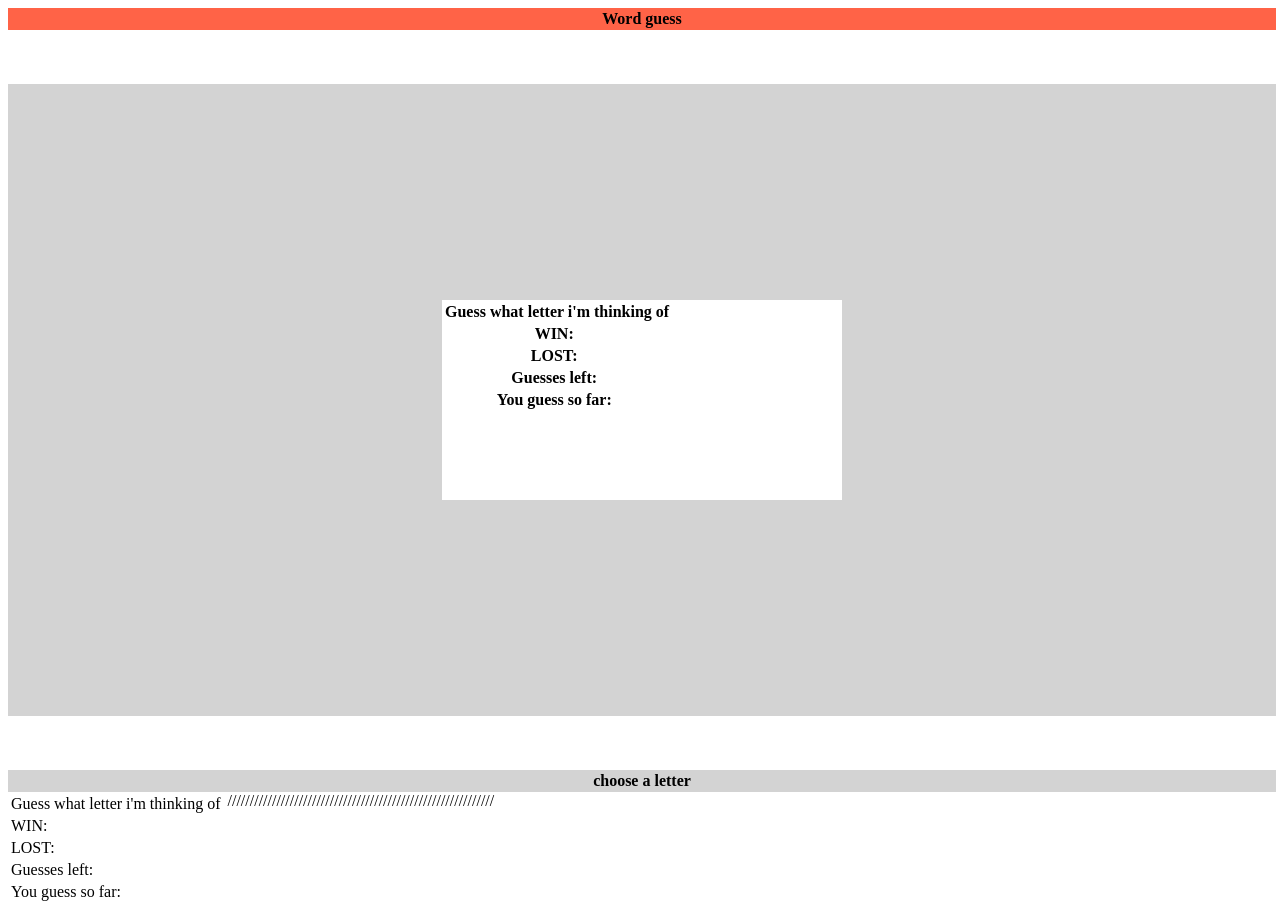
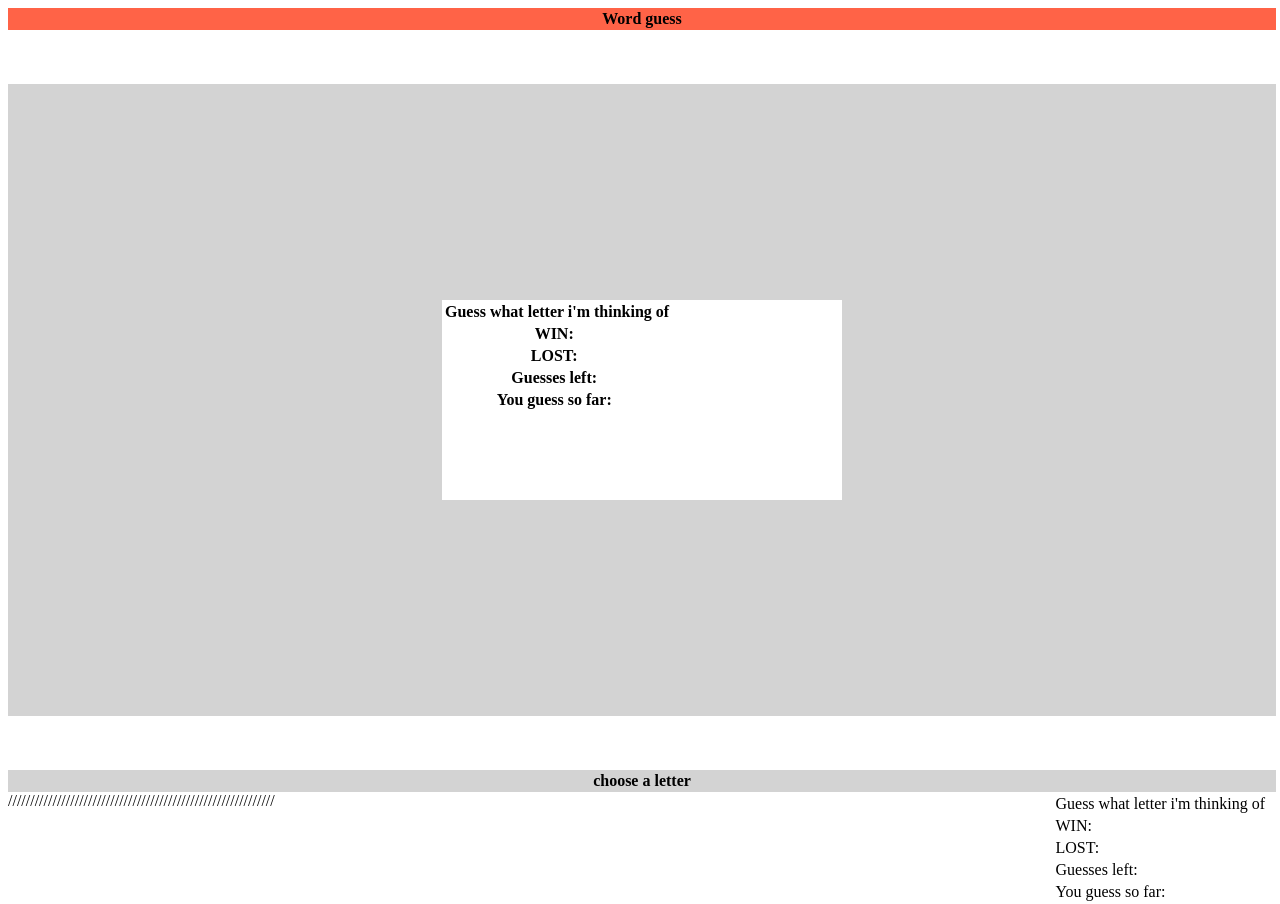
Before and after one commit to bavouasoft/Word-Guess-Game, a plain HTML site: page index.html in a window 1280 px wide. Drawn offline with nearby package versions, Linux system fonts and the light colour scheme.

Commit message:
comment removal

```diff
--- a/index.html
+++ b/index.html
@@ -44,7 +44,7 @@
 
 ////////////////////////////////////////////////////////////
 
-<table align="left">
+<table align="right">
   <tr>
     <td colspan="2">Guess what letter i'm thinking of</td>
     <td></td>
```
